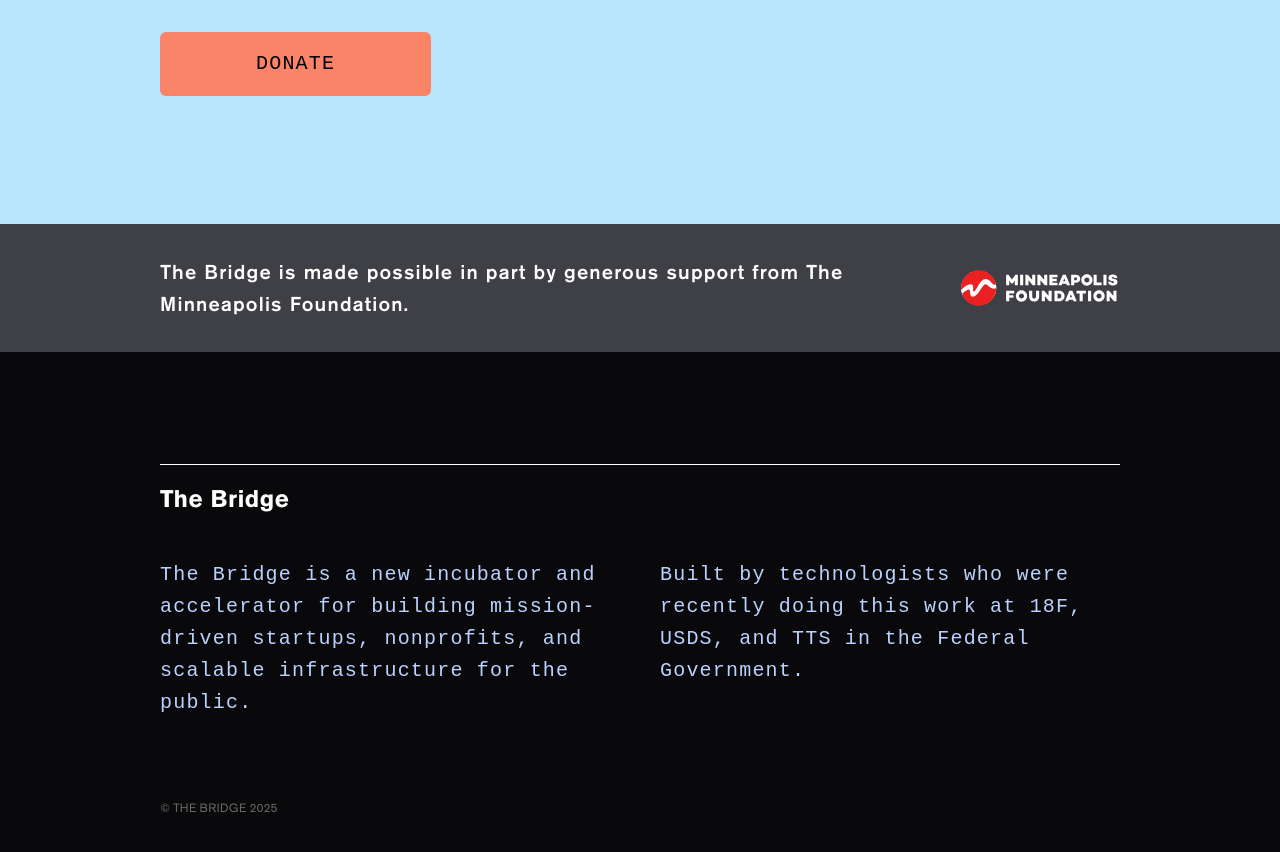
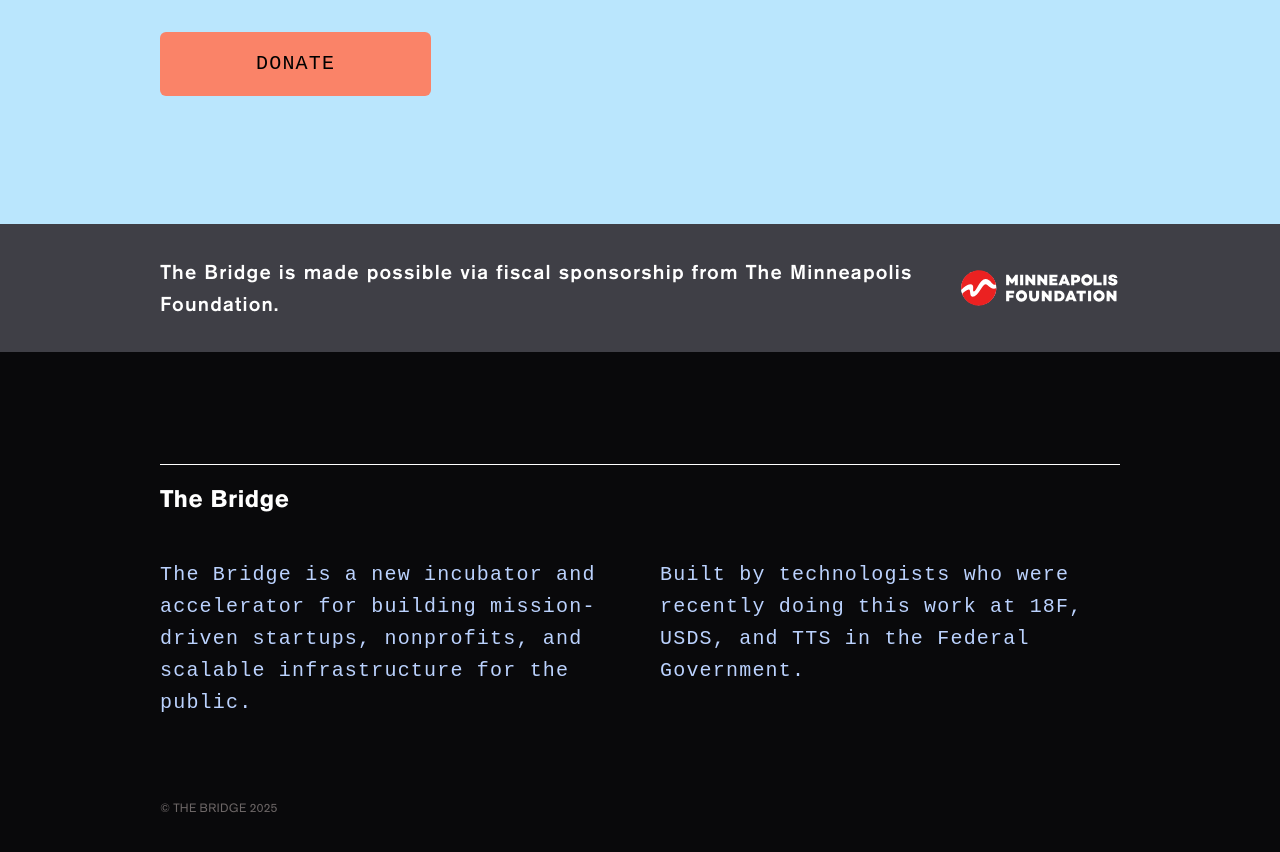
Before and after one commit to bridge-incubator/the-bridge, a Jekyll site: the page built from index.md, in a window 1280 px wide and 900 px high, scrolled down 2806 px. Shown: the top 852 px of the window. Built offline with Jekyll 4.4.1, drawn with Linux system fonts in a browser that asks for light colours.

Commit message:
Update tmf.html

```diff
--- a/_includes/homepage/tmf.html
+++ b/_includes/homepage/tmf.html
@@ -4,8 +4,7 @@
       <div class="col-span-4 tablet:col-span-12">
         <div class="space-x-4 flex justify-center">
           <p class="text-sm font-medium text-white">
-            The Bridge is made possible in part by generous support from The
-            Minneapolis Foundation.
+            The Bridge is made possible via fiscal sponsorship from The Minneapolis Foundation.
           </p>
           <svg
             xmlns="http://www.w3.org/2000/svg"
```
